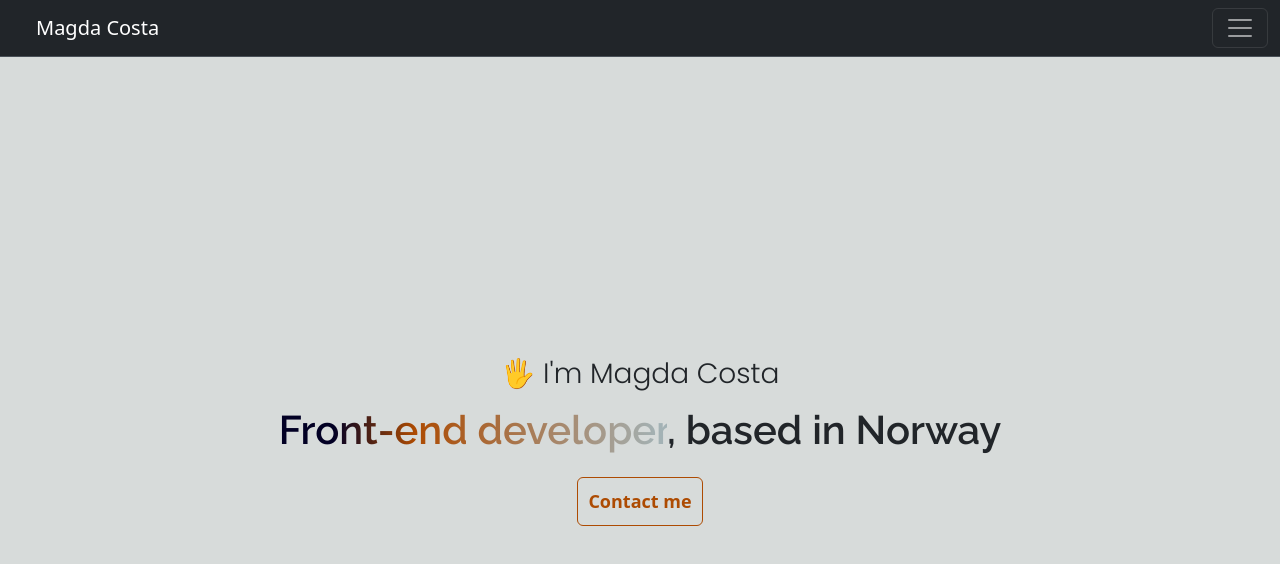
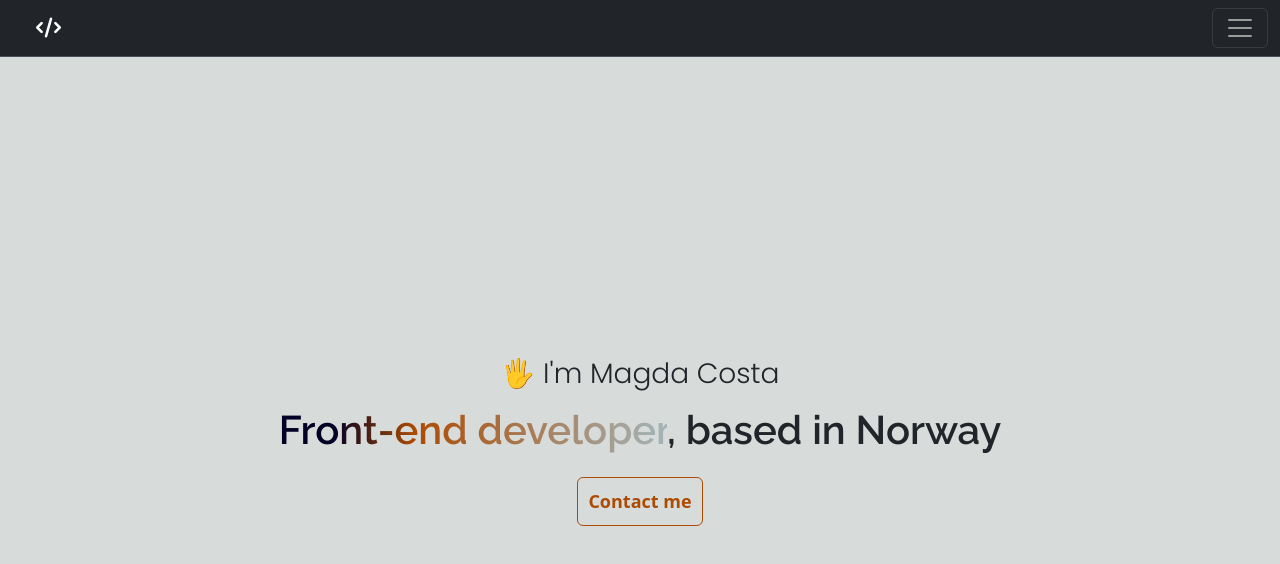
Before and after one commit to MagCost/Portfolio-page, a plain HTML site: page index.html in a window 1280 px wide. Drawn offline with nearby package versions, Linux system fonts and the light colour scheme.

Commit message:
Replaced "brand" icon

```diff
--- a/index.html
+++ b/index.html
@@ -25,7 +25,7 @@
 
     <nav class="navbar bg-dark border-bottom border-body" data-bs-theme="dark">
         <div class="container-fluid">
-            <a class="navbar-brand mx-4" href="#">Magda Costa</a>
+            <a class="navbar-brand mx-4" href="#"><i class="fa-solid fa-code"></i></a>
             <button class="navbar-toggler" type="button" data-bs-toggle="collapse"
                 data-bs-target="#navbarSupportedContent" aria-controls="navbarSupportedContent" aria-expanded="false"
                 aria-label="Toggle navigation">
```
